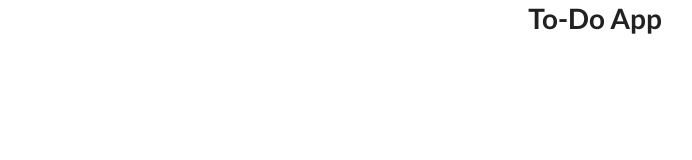
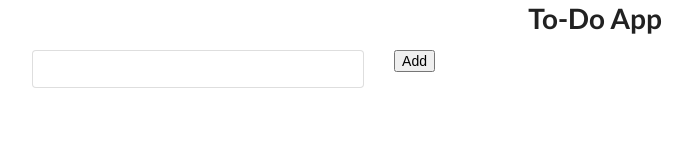
Before and after one commit to ikoinaris/To-Do-App, a React (Create React App) app: page / in a window 1280 px wide. Shown: the top 160 px of the page, without its empty margins (45-737 px from the left). Built offline with nearby package versions, Linux system fonts and the light colour scheme.

Commit message:
first form element created

```diff
--- a/src/App.js
+++ b/src/App.js
@@ -1,10 +1,12 @@
 import React from 'react';
+import Form from "./components/Form"
 
 const apptTitle = "To-Do App"
 
 const App = () => {
     return <div className="ui container center aligned">
         <h1>{apptTitle}</h1>
+        <Form />
     </div>
 };
 
--- /dev/null
+++ b/src/components/Form.js
@@ -0,0 +1,20 @@
+import React from 'react';
+
+const Form = () => {
+    return (
+        <form className="ui form">
+            <div className="ui grid">
+                <div className="row">
+                    <div className="column five wide">
+                        <input type="text"/>
+                    </div>
+                    <div className="column one wide">
+                        <button type="submit">Add</button>
+                    </div>
+                </div>
+            </div>
+        </form>
+    )
+}
+
+export default Form;
```
